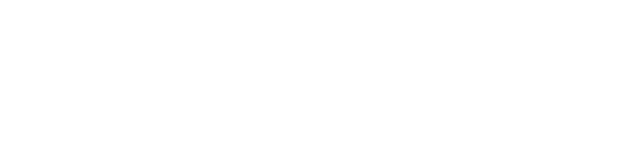
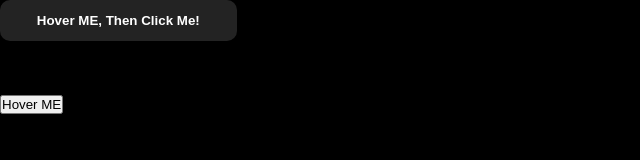
Before and after one commit to Pushpendra3005/WEB_DEVELOPMENT, a plain HTML site: page Ten_Buttton_Styles.html in a window 1280 px wide. Shown: the whole page, without its empty margins (0-640 px from the left). Drawn offline with Linux system fonts and the light colour scheme.

Commit message:
update Ten_Button_Styles.html

```diff
--- a/Ten_Buttton_Styles.css
+++ b/Ten_Buttton_Styles.css
@@ -0,0 +1,34 @@
+*{
+    margin: 0;
+    padding: 0;
+    box-sizing: border-box;
+}
+.wrraper{
+    width: 100vw;
+    height: 100vh;
+    display: flex;
+    background-color: #000;
+}
+
+/* creating root */
+:root{
+    --color:white;
+}
+
+/* styling first button */
+.first{
+    font-weight: 700;
+    width: fit-content;
+    color:var(--color);
+    background-color: rgb(35, 35, 35);
+    padding: 0.8rem 2.3rem;
+    border-radius: 10px;
+    outline: none;
+    border: none;
+    position: relative;
+    z-index: 0;
+    cursor: pointer;
+}
+.first::before{
+
+}
--- a/Ten_Buttton_Styles.html
+++ b/Ten_Buttton_Styles.html
@@ -7,6 +7,13 @@
     <title>Ten Button Styles</title>
 </head>
 <body>
+    <div class="wrraper">
+        <div class="container">
+        <button class="first">Hover ME, Then Click Me!</button>
+        <br><br><br><br>
+        <button class="second">Hover ME</button>
+    </div>
 
+    </div>
 </body>
 </html>
```
